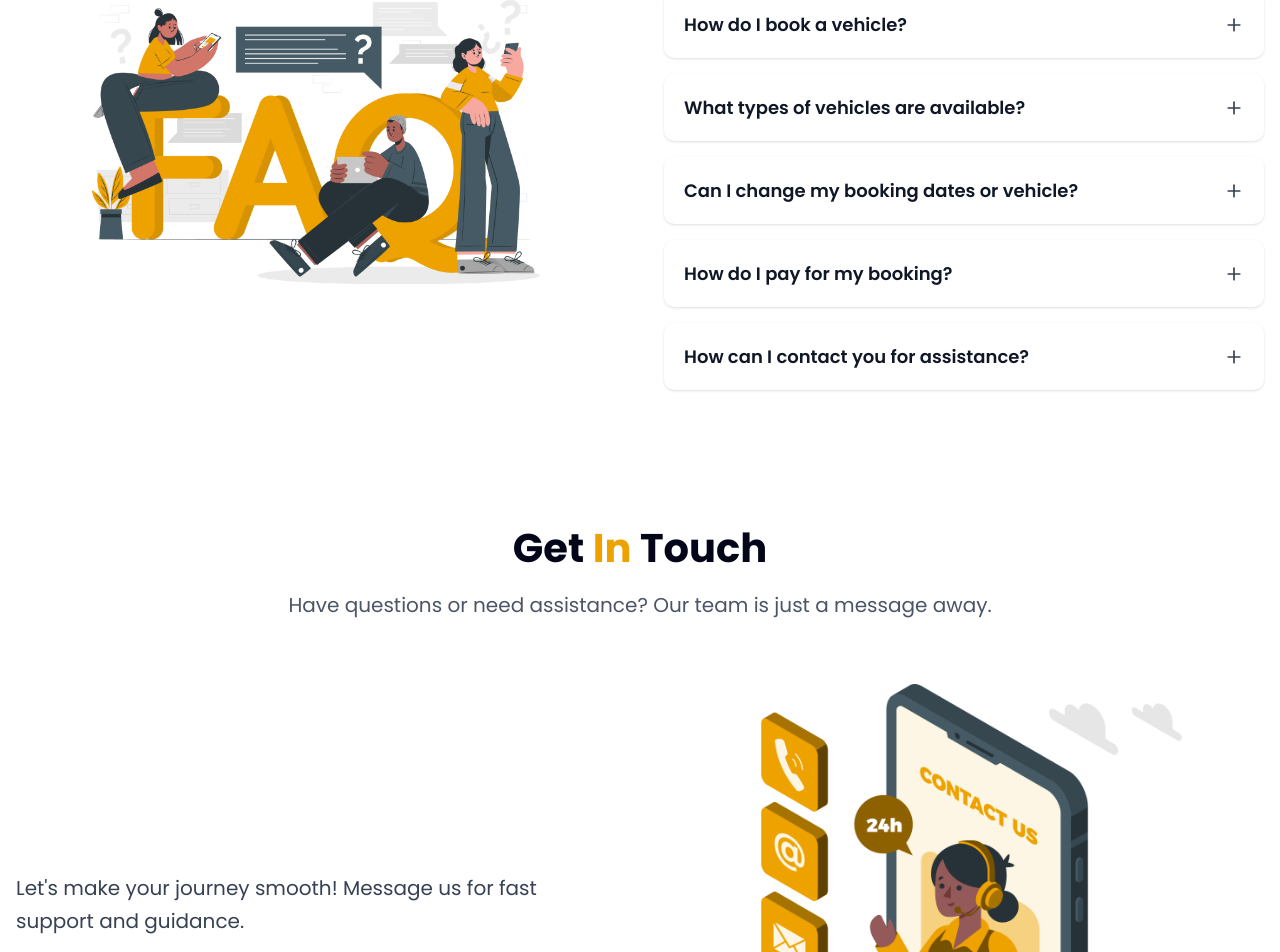
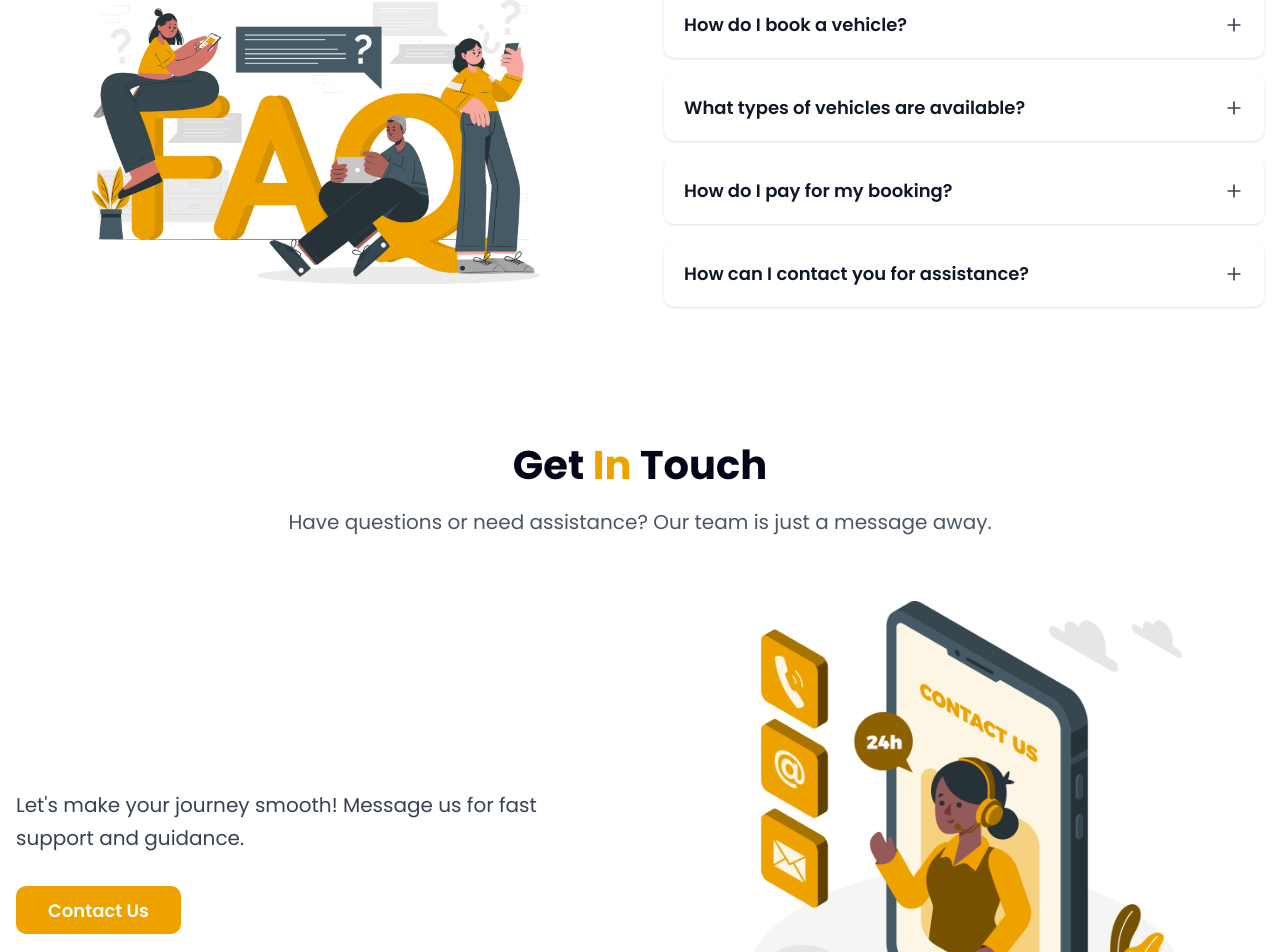
Before and after one commit to chamithsandeepa/rent-vehicle, a React (Vite) app: page / in a window 1280 px wide. Shown: the part 3893-4845 px from the top of the page. Built offline with nearby package versions, Linux system fonts and the light colour scheme.

Commit message:
Update FAQ component with refined vehicle options and enhanced contact information

```diff
--- a/src/components/FAQs.tsx
+++ b/src/components/FAQs.tsx
@@ -44,25 +44,19 @@ const FAQ = () => {
       id: 2,
       question: "What types of vehicles are available?",
       answer:
-        "We offer a wide range of vehicles including economy cars, SUVs, luxury vehicles, vans, scooters, and safari jeeps to suit every need and budget.",
+        "We offer a range of vehicles to suit your needs, including vans, cars, SUVs, jeeps, and scooties.",
     },
     {
       id: 3,
-      question: "Can I change my booking dates or vehicle?",
+      question: "How do I pay for my booking?",
       answer:
-        "Yes, you can modify your booking dates or change your vehicle selection. Please contact us at least 24 hours before your pickup time to make changes.",
+        "Payment is done face-to-face on site when you pick up the vehicle.",
     },
     {
       id: 4,
-      question: "How do I pay for my booking?",
-      answer:
-        "Payment is made in person when you collect the vehicle. We accept cash and all major credit/debit cards for your convenience.",
-    },
-    {
-      id: 5,
       question: "How can I contact you for assistance?",
       answer:
-        "You can reach us through phone, email, or visit our office in person. Our friendly staff is ready to assist you with any questions or concerns.",
+        "You can reach us anytime through the “Contact Us” button in the Get in Touch section. When you click it, you’ll be automatically redirected to our WhatsApp chat to talk directly with our support team.",
     },
   ];
 
@@ -71,7 +65,7 @@ const FAQ = () => {
   };
 
   return (
-    <section id="faq" className="py-16 px-4 bg-white overflow-hidden">
+    <section id="faq" className="py-16 px-4 bg-white overflow-hidden scroll-mt-7">
       <motion.div
         className="max-w-7xl mx-auto"
         variants={containerVariants}
```
